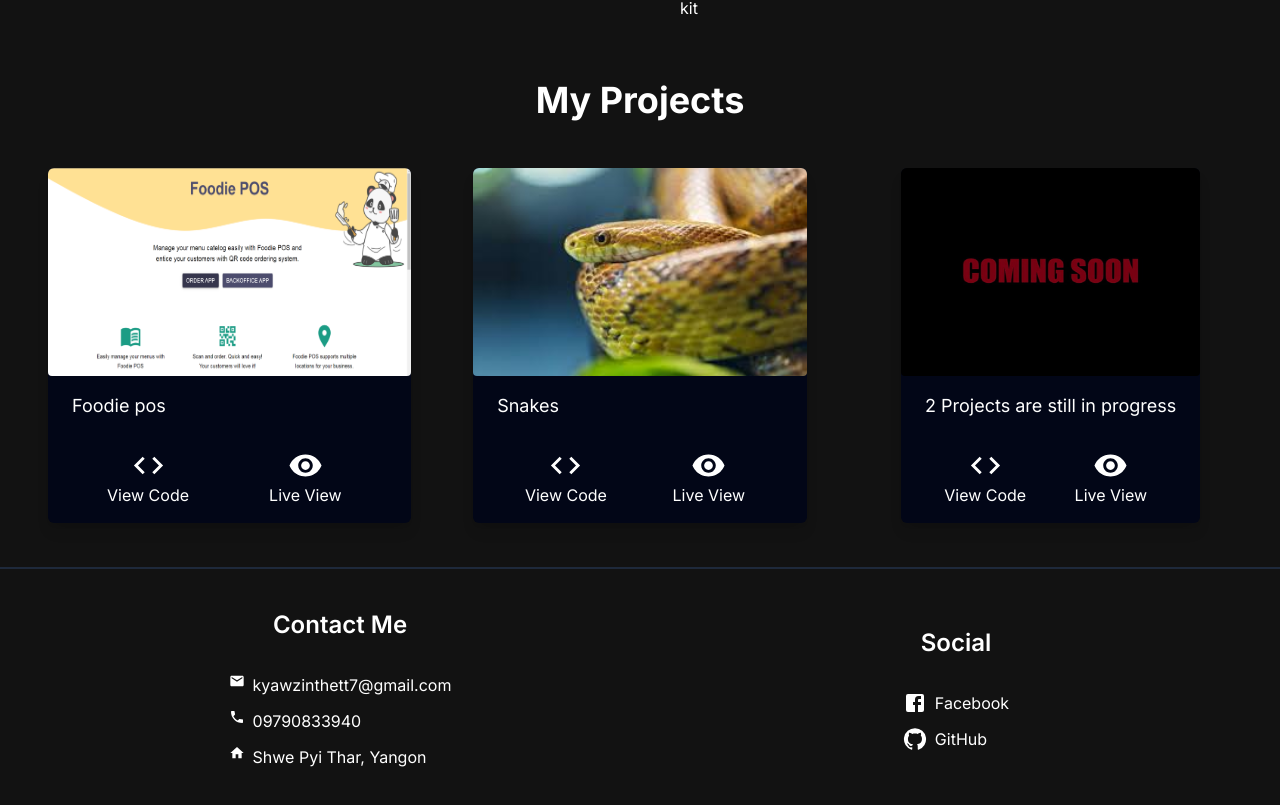
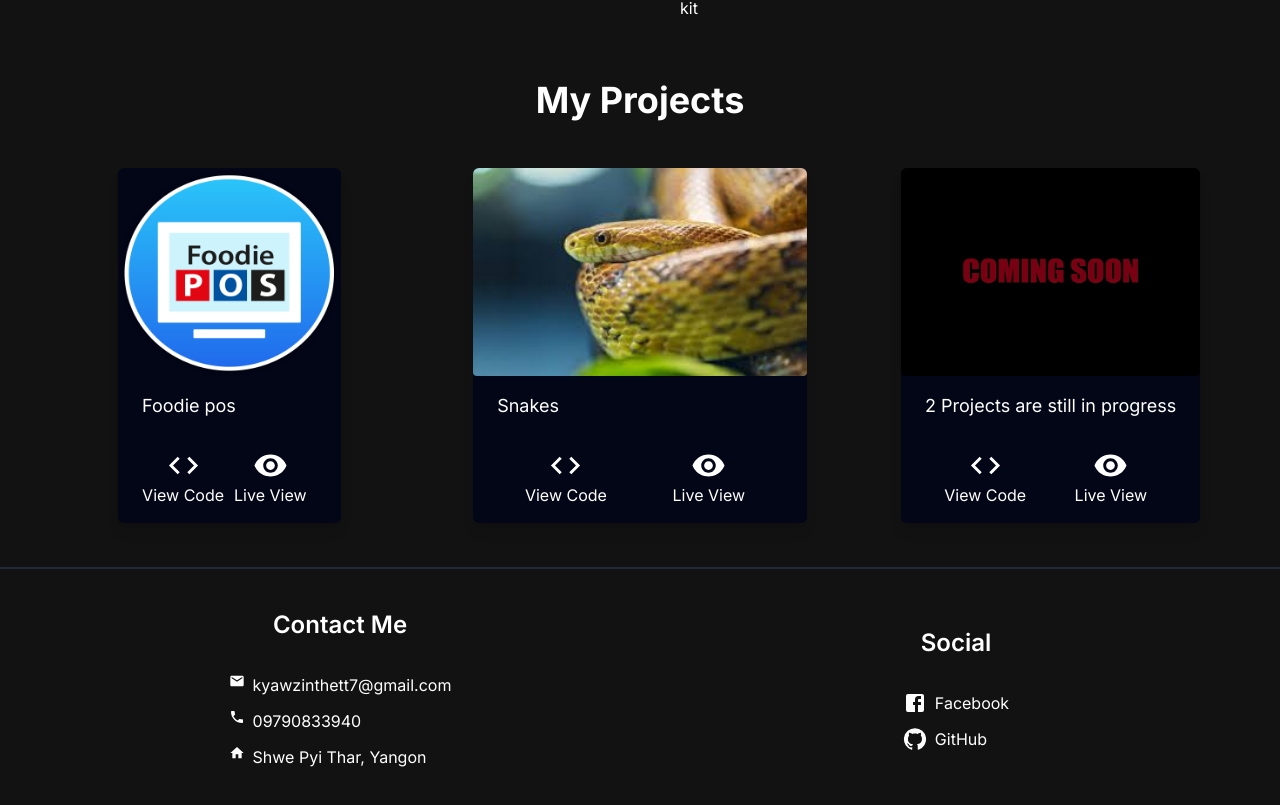
Before and after one commit to KyawZin-Thet/my-portfolio, a Next.js app: page / in a window 1280 px wide. Shown: the part 1308-2113 px from the top of the page. Built offline with nearby package versions, Linux system fonts and the light colour scheme.

Commit message:
added foodie pos photo

```diff
--- a/app/components/ProjectSection.tsx
+++ b/app/components/ProjectSection.tsx
@@ -4,7 +4,7 @@ const projectsData = [
   {
     id: 1,
     title: "Foodie pos",
-    image: "/images/foodie-pos.png ",
+    image: "/images/foodiePos.png",
     gitUrl: "https://github.com/KyawZin-Thet/my-foodie-pos",
     previewUrl: "https://my-foodie-pos-eight.vercel.app/",
   },
```
Also changed, not shown: public/images/foodiePos.png (added).
